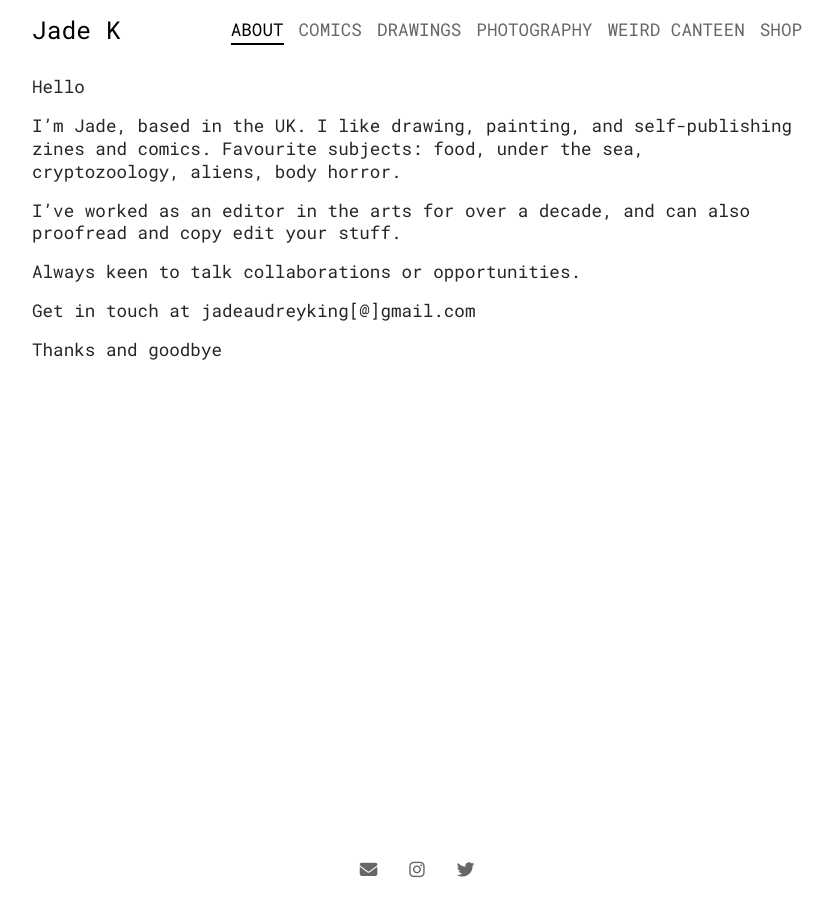
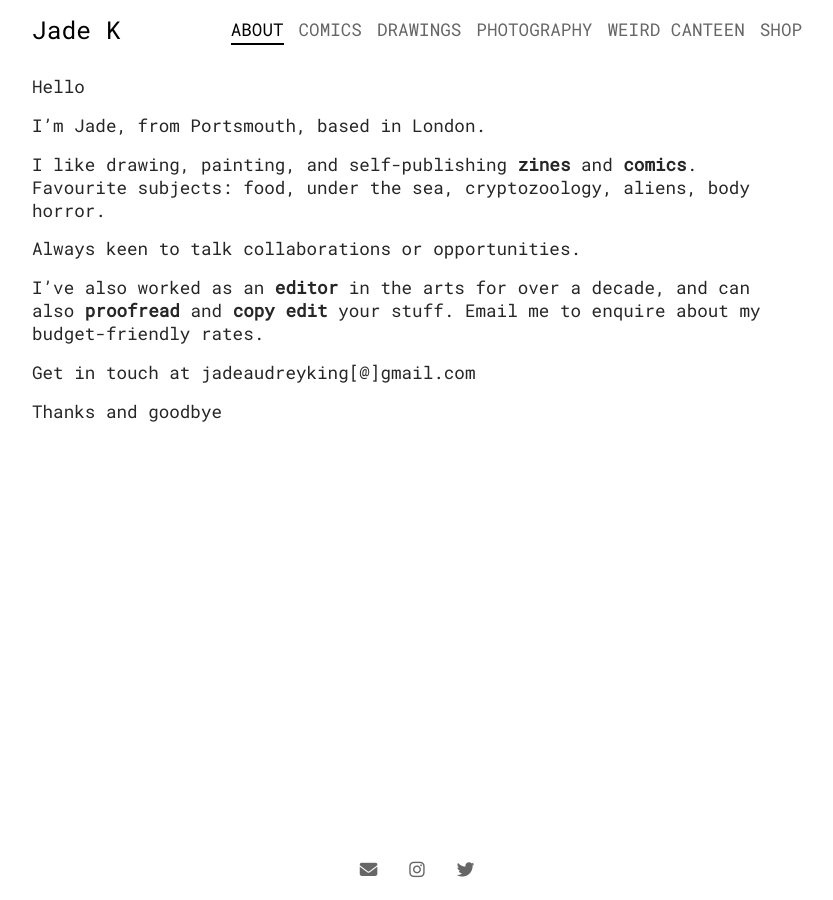
Before and after one commit to JamesSwatton/jadek, a Jekyll site: the page built from about.md, in a window 1280 px wide. Shown: the whole page, without its empty margins (223-1056 px from the left). Built offline with Jekyll 4.4.1, drawn with Linux system fonts in a browser that asks for light colours; nearby versions of some CDN libraries; comment, search, counter and statistics services are not loaded.

Commit message:
Update from Forestry.io Jade King updated about.md

```diff
--- a/about.md
+++ b/about.md
@@ -5,11 +5,13 @@ title: About
 ---
 Hello
 
-I'm Jade, based in the UK. I like drawing, painting, and self-publishing zines and comics. Favourite subjects: food, under the sea, cryptozoology, aliens, body horror.
+I'm Jade, from Portsmouth, based in London.
 
-I've worked as an editor in the arts for over a decade, and can also proofread and copy edit your stuff.
+I like drawing, painting, and self-publishing **zines** and **comics**. Favourite subjects: food, under the sea, cryptozoology, aliens, body horror.
 
 Always keen to talk collaborations or opportunities.
+
+I've also worked as an **editor** in the arts for over a decade, and can also **proofread** and **copy edit** your stuff. Email me to enquire about my budget-friendly rates.
 
 Get in touch at jadeaudreyking\[@\]gmail.com
 
```
